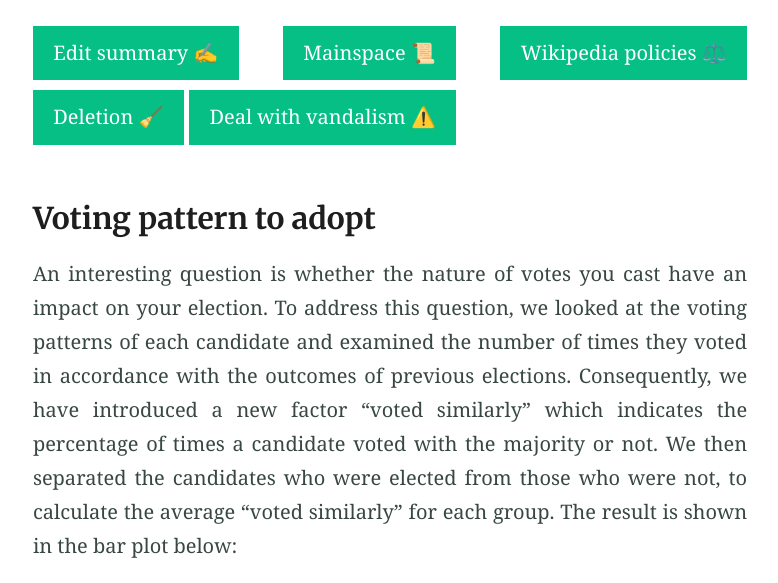
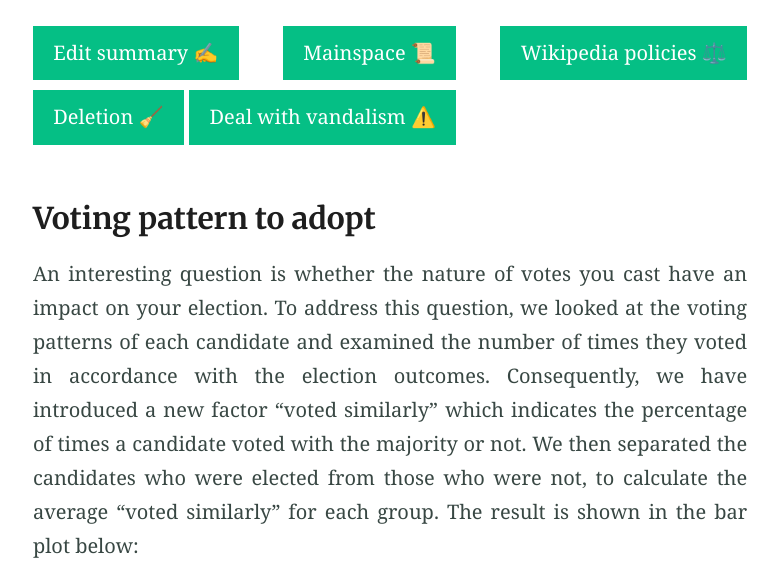
Before and after one commit to Sakasy/sakasy.github.io, a Jekyll site: the page built from index.md, in a window 1280 px wide and 900 px high, scrolled down 22440 px, cut to the strip 0-583 px from the top of the window. Shown: the whole strip, without its empty margins (250-1028 px from the left). Built offline with Jekyll 4.4.1, drawn with Linux system fonts in a browser that asks for light colours; some of the changed text lies outside the part shown.

Commit message:
Update index.md

```diff
--- a/index.md
+++ b/index.md
@@ -181,10 +181,10 @@
 
 ### Voting pattern to adopt
 
-An interesting question is whether the nature of votes you cast have an impact on your election. To address this question, we looked at the voting patterns of each candidate and examined the number of times they voted in accordance with the outcomes of previous elections. Consequently, we have introduced a new factor "voted similarly" which indicates the percentage of times a candidate voted with the majority or not. We then separated the candidates who were elected from those who were not, to calculate the average "voted similarly" for each group. The result is shown in the bar plot below:
+An interesting question is whether the nature of votes you cast have an impact on your election. To address this question, we looked at the voting patterns of each candidate and examined the number of times they voted in accordance with the election outcomes. Consequently, we have introduced a new factor "voted similarly" which indicates the percentage of times a candidate voted with the majority or not. We then separated the candidates who were elected from those who were not, to calculate the average "voted similarly" for each group. The result is shown in the bar plot below:
 <iframe src="https://chart-studio.plotly.com/~iradukun/221.embed" width="700" height="600" frameborder="0" scrolling="no"></iframe>
 
-The graph shows a significant difference between the similar votes of elected and non-elected individuals. We also performed a statistical test that supports the fact that there is indeed a significant difference. The result suggests that individuals who vote with the majority are more likely to get elected. Therefore, if you aim to increase your chances of being elected, it would be strategic to align your voting with the majority.
+The graph shows a significant difference between the similar votes of elected and non-elected individuals. We also performed a statistical test that supports the fact that there is indeed a significant difference. The result suggests that individuals who vote with the majority may be more likely to get elected. Therefore, if you aim to increase your chances of being elected, it would be strategic to align your voting with the majority.
 
 ### Important point not to neglect
 
```
